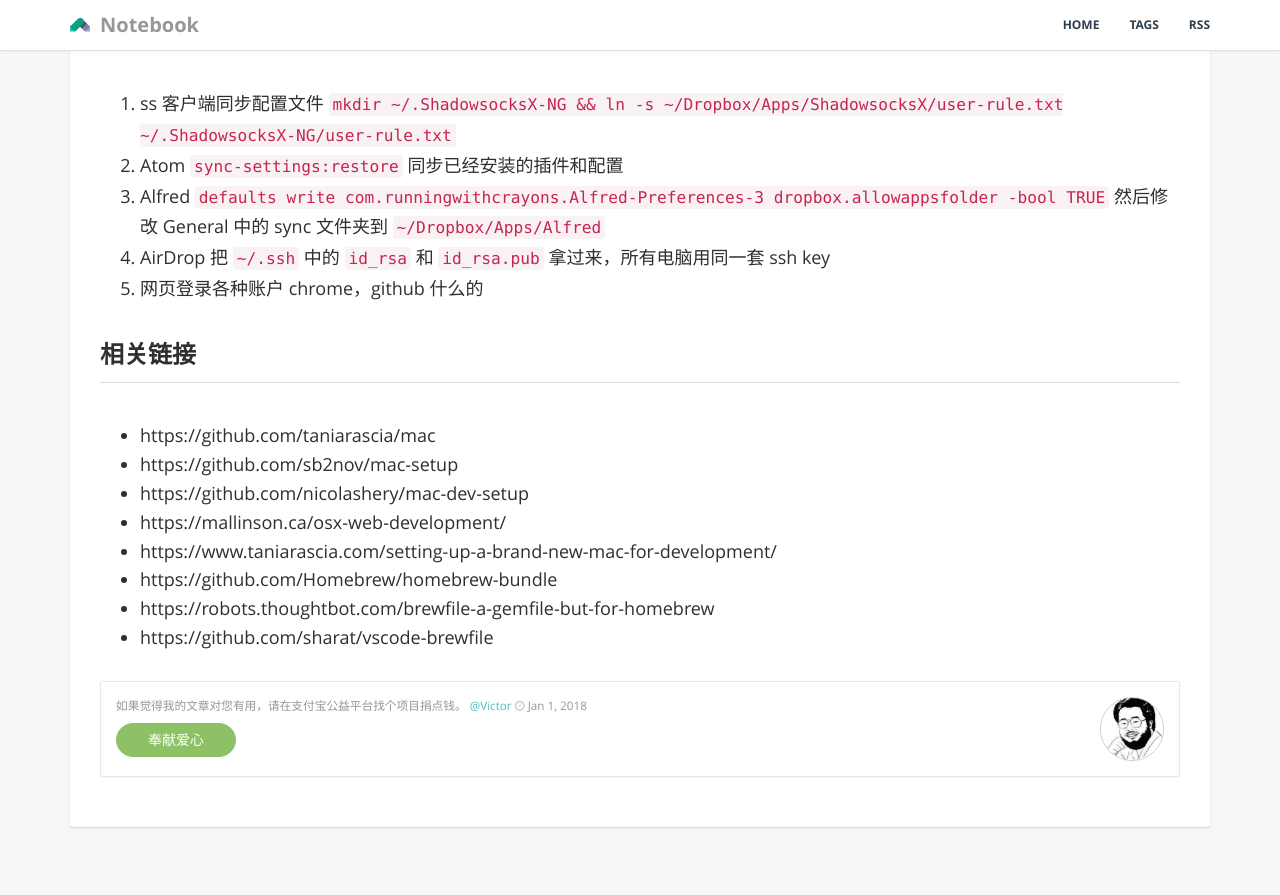
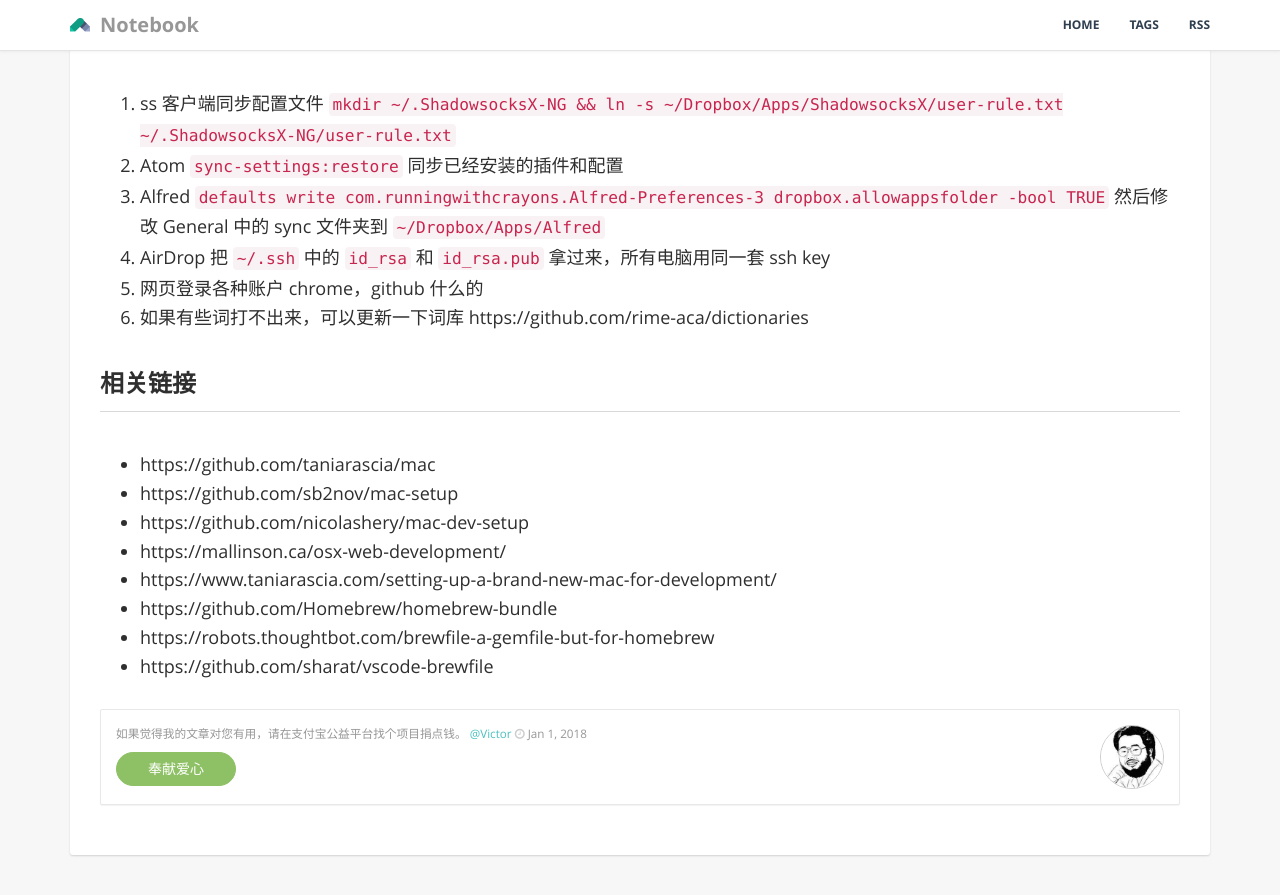
Before and after one commit to GiaoGiaoCat/GiaoGiaoCat.github.io, a Jekyll site: the page built from _posts/201801/2018-01-01-install-mac-dev.md, in a window 1280 px wide and 900 px high, scrolled down 2377 px. Shown: the top 895 px of the window. Built offline with Jekyll 4.4.1, drawn with Linux system fonts in a browser that asks for light colours; before the commit the page ends 3249 px from its top, so only the background shows below that.

Commit message:
learn dev

```diff
--- a/_posts/201801/2018-01-01-install-mac-dev.md
+++ b/_posts/201801/2018-01-01-install-mac-dev.md
@@ -89,6 +89,7 @@ RUBY_CONFIGURE_OPTS=--with-readline-dir="$(brew --prefix readline)" rbenv instal
 3. Alfred `defaults write com.runningwithcrayons.Alfred-Preferences-3 dropbox.allowappsfolder -bool TRUE` 然后修改 General 中的 sync 文件夹到 `~/Dropbox/Apps/Alfred`
 4. AirDrop 把 `~/.ssh` 中的 `id_rsa` 和 `id_rsa.pub` 拿过来，所有电脑用同一套 ssh key
 5. 网页登录各种账户 chrome，github 什么的
+6. 如果有些词打不出来，可以更新一下词库 https://github.com/rime-aca/dictionaries
 
 ## 相关链接
 
```
